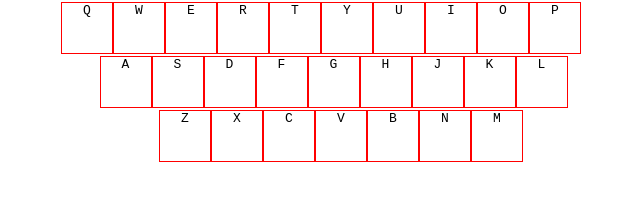
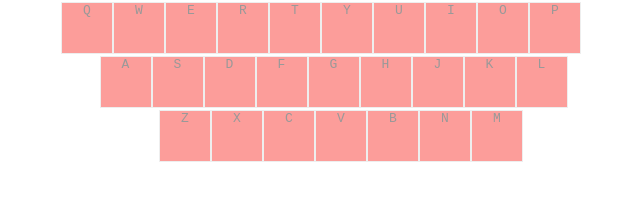
Before and after one commit to Limyes/myBookmarks, a plain HTML site: page nav-demo/index.html in a window 1280 px wide. Shown: the whole page, without its empty margins (319-959 px from the left). Drawn offline with Linux system fonts and the light colour scheme.

Commit message:
Update style.css

```diff
--- a/nav-demo/style.css
+++ b/nav-demo/style.css
@@ -1,9 +1,10 @@
 *{padding:0;margin:0}
 a{text-decoration: none;}
 main{text-align:center;}
-#maincontent{display:inline-block;}
-kbd{position:relative;border:1px solid red;width:50px;height:50px;display:inline-block;text-transform: uppercase}
+#maincontent{display:inline-block;background:rgba(255,255,255,0.2);border-radius:10px;}
+kbd{position:relative;border:1px solid #eee;width:50px;height:50px;display:inline-block;text-transform: uppercase;color:#999;background-color:#FC9D9A;}
 #maincontent div:nth-child(2){margin-left:25px;}
 #maincontent div:nth-child(3){margin-left:40px;}
 kbd button{display:none;position:absolute;bottom:0;right:0;}
 kbd:hover button{display:inline-block;}
+.row{margin:10px 20px;}
```
